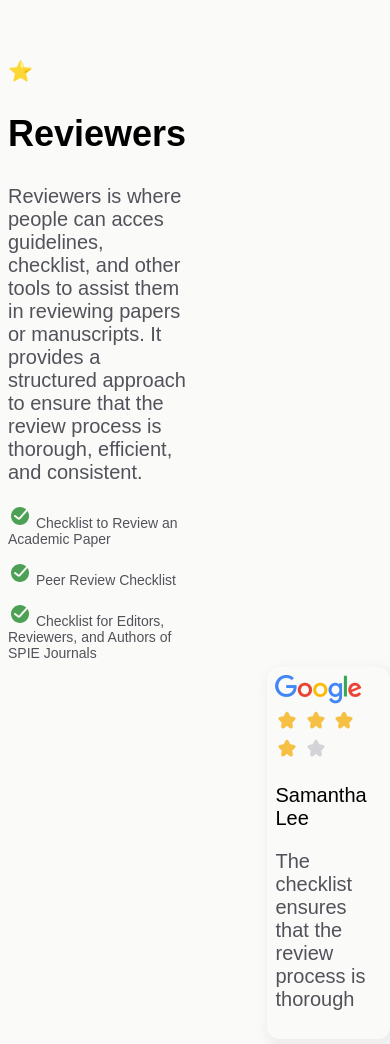
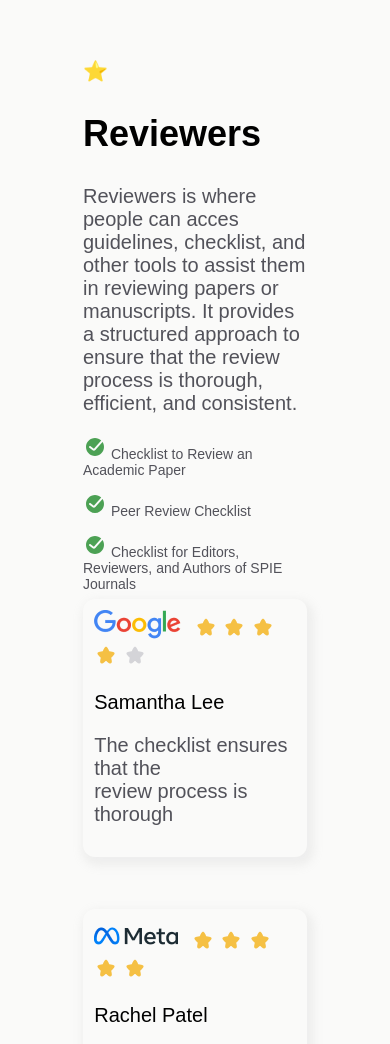
Before and after one commit to S-arz84/Pagina-de-Testimonios, a plain HTML site: page index.html in a window 390 px wide. Shown: the top 1044 px of the page. Drawn offline with Linux system fonts and the light colour scheme.

Commit message:
Responsive layout excelent

```diff
--- a/index.html
+++ b/index.html
@@ -10,6 +10,7 @@
         <link rel="icon" href="favicon.ico" type="image/x-icon" sizes="96x96">
     </head>
     <body>
+    <div class="contenedor-total">
         <div id="columna1">
         <header>
             <section id="logo">
@@ -82,5 +83,6 @@
             </section>
             </div>
         </main>
+    </div>
     </body>
 </html>
--- a/style.css
+++ b/style.css
@@ -5,7 +5,8 @@ body {
     background-color: #FAFAF9;
     margin: 10% 75px;
     padding: 0;
-    display: inline-block;
+}
+.contenedor-total {
     display: grid;
     grid-template-columns: repeat(2, 1fr);
     grid-gap: 32px;
@@ -53,18 +54,27 @@ p {
     color: black;
 }
 @media (max-width: 640px) {
-    body {
+    .contenedor-total {
     grid-template-rows: repeat(2, 1fr);
+    grid-template-columns: repeat(1, 1fr);
     margin: 10% 8px;
+    grid-gap: 0;
     }
     .columna1 {
         grid-row-start: 1;
+        grid-column-start: 1;
         display: flex;
         justify-content: flex-start;
     }
     .columna2 {
         grid-row-start: 2;
+        grid-column-start: 1;
         display: flex;
         justify-content: flex-start;
     }
+    .Google, .Meta {
+        width: auto;
+        position: relative;
+        left: 0;
+    }
 }
```
